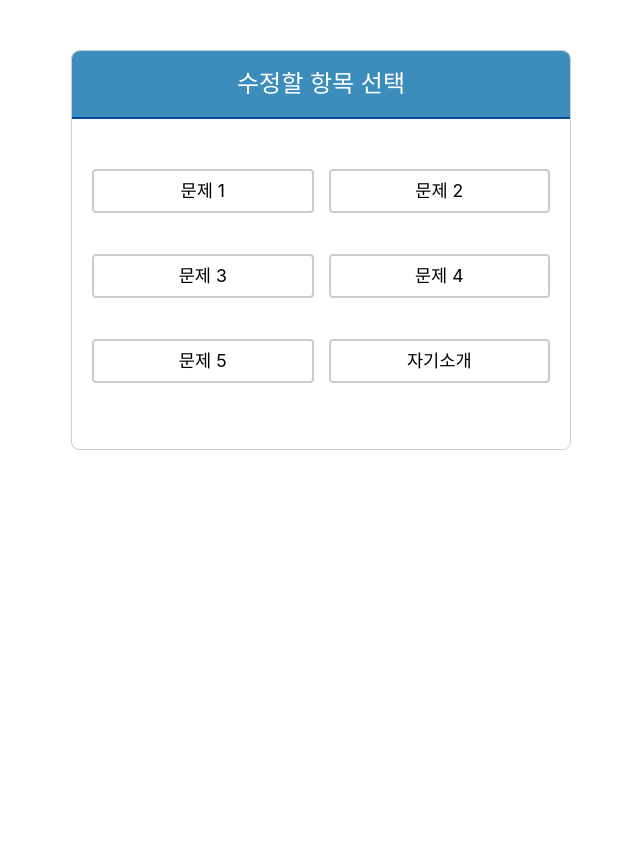
After one commit to jungle-week00/guessme-back, a Flask app: page /edit/select in a window 1280 px wide. The commit adds this page. Shown: the whole page, without its empty margins (319-959 px from the left). Run offline with Flask 3, Linux system fonts and the light colour scheme.

Commit message:
최신화입니다

```diff
--- a/app.py
+++ b/app.py
@@ -540,13 +540,13 @@ def get_quiz_data(user_id):
 
 @app.route('/quiz/<string:user_id>', methods=['GET'])
 def get_all_quizzes(user_id):
+    user = user_collection.find_one({"user_id": user_id})
+    if not user:
+        return jsonify({"message": "유저를 찾을 수 없습니다."}), 404
 
-  user = user_collection.find_one({"user_id": user_id})
-  if not user:
-    return jsonify({"message": "유저를 찾을 수 없습니다."}), 404
+    # 퀴즈 데이터를 quiz.html로 넘겨 렌더링
+    return render_template('quiz.html', user=user_id)
 
-  #return jsonify(user["quizzes"]), 200
-  return render_template('quiz.html', user = user_id)
 
 @app.route('/quiz/<string:user_id>/<int:quiz_number>', methods=['GET'])
 def get_quiz(user_id, quiz_number):
--- /dev/null
+++ b/templates/edit-selection.html
@@ -0,0 +1,109 @@
+<!DOCTYPE html>
+<html lang="ko">
+	<head>
+		<meta charset="UTF-8" />
+		<meta name="viewport" content="width=device-width, initial-scale=1.0" />
+		<title>수정할 항목 선택</title>
+		<link
+			rel="stylesheet"
+			href="https://cdn.jsdelivr.net/npm/bulma@0.9.4/css/bulma.min.css"
+		/>
+		<style>
+			html,
+			body {
+				height: 100%;
+				margin: 0;
+			}
+
+			.wrapper {
+				max-width: 500px;
+				min-height: 400px; /* 세로 길이를 늘리기 위해 최소 높이 설정 */
+				margin: 50px auto;
+				padding: 40px 20px;
+				border: 1px solid #ccc;
+				border-radius: 8px;
+				display: flex;
+				flex-direction: column;
+				justify-content: center; /* 가운데 정렬 */
+			}
+
+			.header {
+				text-align: center;
+				font-size: 1.5rem;
+				margin-bottom: 30px;
+				background-color: #3c8dbc;
+				padding: 15px;
+				border-bottom: 2px solid #004a99;
+				color: white;
+				border-radius: 8px 8px 0 0;
+				width: calc(100% + 40px);
+				margin-left: -20px;
+				margin-top: -40px;
+			}
+
+			.button-container {
+				display: grid;
+				grid-template-columns: repeat(2, 1fr);
+				gap: 15px; /* 간격을 조금 더 넓게 설정 */
+				margin-top: 20px;
+				flex-grow: 1; /* 요소의 간격이 고르게 분포되도록 설정 */
+			}
+
+			.button-container button {
+				background-color: white;
+				border: 2px solid #ccc;
+				color: black;
+				transition: all 0.3s ease;
+				padding: 15px 10px; /* 버튼 패딩을 넉넉하게 설정 */
+				font-size: 1.1rem; /* 글자 크기 확대 */
+			}
+
+			.button-container button.is-selected {
+				background-color: #209cee;
+				color: white;
+				border-color: #209cee;
+			}
+		</style>
+	</head>
+	<body>
+		<div class="wrapper">
+			<!-- 상단 제목 -->
+			<div class="header">수정할 항목 선택</div>
+
+			<!-- 수정할 항목 선택 버튼 -->
+			<div class="button-container">
+				<button class="button" data-item="1">문제 1</button>
+				<button class="button" data-item="2">문제 2</button>
+				<button class="button" data-item="3">문제 3</button>
+				<button class="button" data-item="4">문제 4</button>
+				<button class="button" data-item="5">문제 5</button>
+				<button class="button" data-item="intro">자기소개</button>
+			</div>
+		</div>
+
+		<!-- jQuery CDN -->
+		<script src="https://code.jquery.com/jquery-3.6.0.min.js"></script>
+		<script>
+			$(document).ready(function () {
+				// 버튼 클릭 시 선택 처리 및 수정 폼으로 이동
+				$('.button').click(function () {
+					// 모든 버튼에서 is-selected 클래스 제거
+					$('.button').removeClass('is-selected');
+
+					// 클릭한 버튼에 is-selected 클래스 추가
+					$(this).addClass('is-selected');
+
+					// 선택된 항목을 기반으로 수정 폼으로 이동
+					const selectedItem = $(this).data('item');
+
+					// 수정할 항목에 따라 리다이렉트
+					if (selectedItem === 'intro') {
+						window.location.href = `/edit_intro`; // 자기소개 수정
+					} else {
+						window.location.href = `/edit_quiz/${selectedItem}`; // 퀴즈 수정
+					}
+				});
+			});
+		</script>
+	</body>
+</html>
```
Also changed, not shown: templates/edit-intro.html (added, +61 -0 lines), templates/edit-quiz.html (added, +134 -0 lines), templates/index.html (+27 -4 lines), templates/quiz.html (+23 -18 lines).
